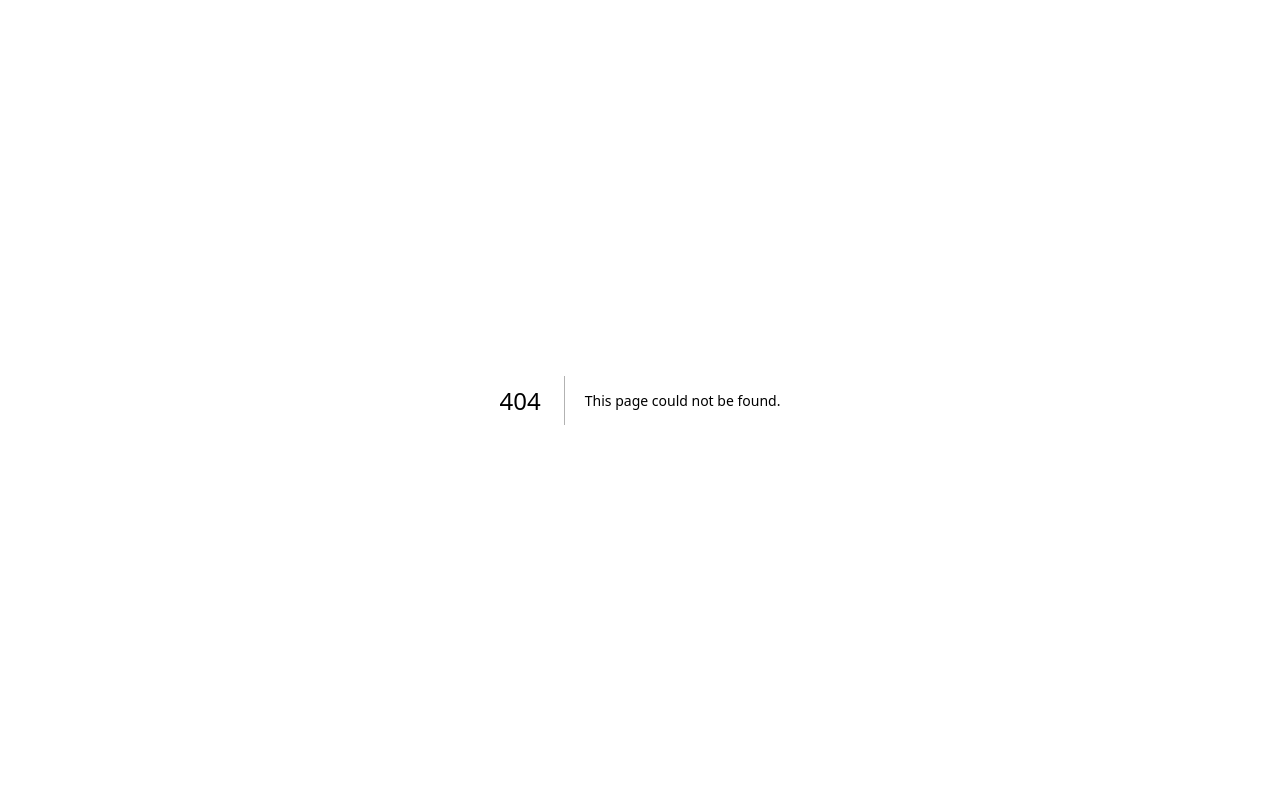
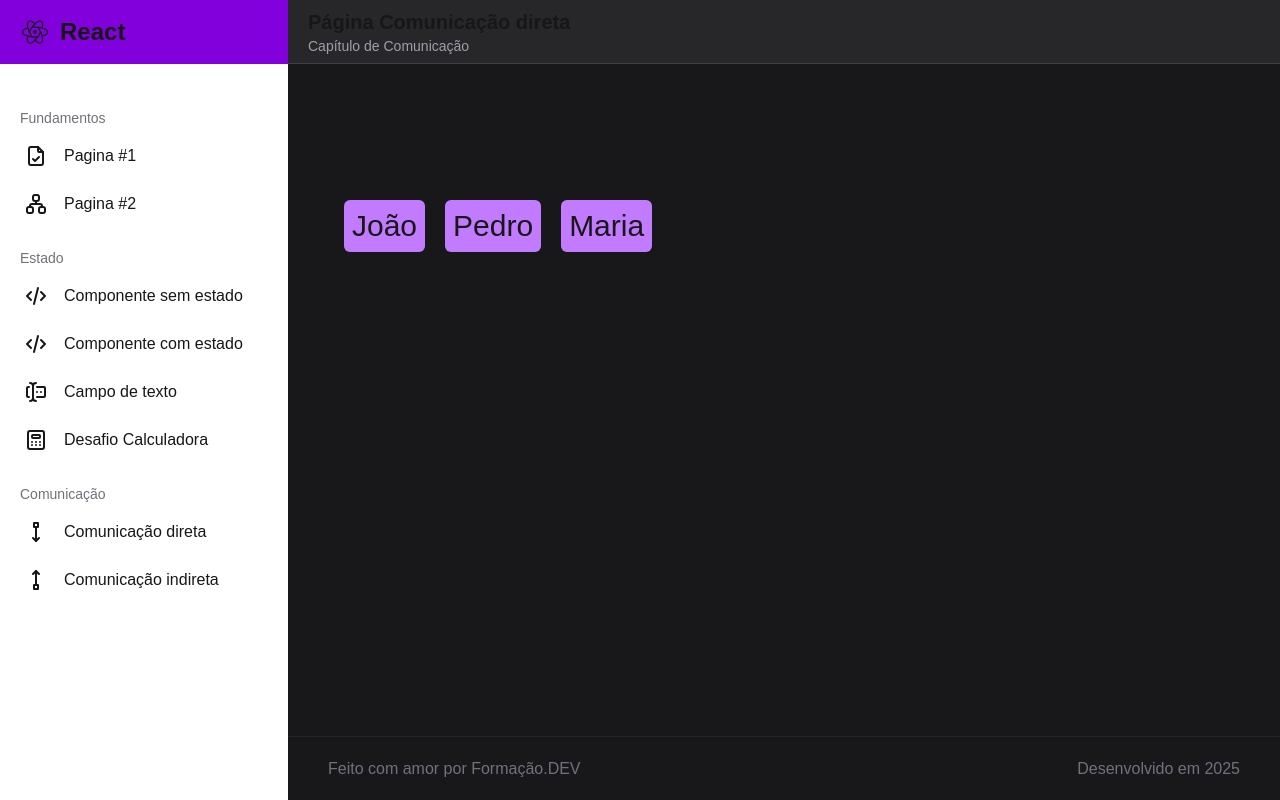
Before and after one commit to GustavoPaula/formacao-dev, a Next.js app in the folder react-fundamentos/: page /comunicacao/indireta in a window 1280 px wide. Before the commit this address had no page. Built offline with nearby package versions, Linux system fonts and the light colour scheme.

Commit message:
Comunicação Direta e Indireta entre componentes

```diff
--- a/react-fundamentos/components/Menu.tsx
+++ b/react-fundamentos/components/Menu.tsx
@@ -1,4 +1,4 @@
-import { Icon360View, IconCalculator, IconCode, IconFileCheck, IconForms, IconHome, IconSitemap } from "@tabler/icons-react";
+import { Icon360View, IconArrowDownSquare, IconArrowUpSquare, IconCalculator, IconCode, IconFileCheck, IconForms, IconHome, IconSitemap } from "@tabler/icons-react";
 import MenuItem from "./MenuItem";
 
 export default function Menu() {
@@ -16,6 +16,10 @@ export default function Menu() {
       <MenuItem icone={<IconCode />} texto="Componente com estado" url="/estado/com" />
       <MenuItem icone={<IconForms />} texto="Campo de texto" url="/estado/campoTexto" />
       <MenuItem icone={<IconCalculator />} texto="Desafio Calculadora" url="/estado/desafioCalculadora" />
+
+      <span className="text-sm text-zinc-500 pl-3 pt-4">Comunicação</span>
+      <MenuItem icone={<IconArrowDownSquare />} texto="Comunicação direta" url="/comunicacao/direta" />
+      <MenuItem icone={<IconArrowUpSquare />} texto="Comunicação indireta" url="/comunicacao/indireta" />
     </div>
   );
 }
--- /dev/null
+++ b/react-fundamentos/components/comunicacao/direta/Botoes.tsx
@@ -0,0 +1,17 @@
+import { useState } from "react";
+import Valor from "./Valor";
+
+export default function Botoes() {
+  const [nome, setNome] = useState('')
+
+  return (
+    <div className="flex flex-col p-4 rounded-md m-2">
+      <div className="flex gap-5">
+        <button onClick={() => setNome('Maria')} className="bg-purple-400 p-2 rounded-md">Maria</button>
+        <button onClick={() => setNome('Pedro')} className="bg-purple-400 p-2 rounded-md">Pedro</button>
+        <button onClick={() => setNome('João')} className="bg-purple-400 p-2 rounded-md">João</button>
+      </div>
+      <Valor texto={nome} />
+    </div>
+  )
+}
--- /dev/null
+++ b/react-fundamentos/components/comunicacao/direta/Valor.tsx
@@ -0,0 +1,11 @@
+interface BotoesProps {
+  texto: string
+}
+
+export default function Valor(props: BotoesProps) {
+  return (
+    <div className="p-4 rounded-md text-8xl font-black">
+      {props.texto}
+    </div>
+  )
+}
--- /dev/null
+++ b/react-fundamentos/components/comunicacao/indireta/Botoes.tsx
@@ -0,0 +1,13 @@
+interface BotoesProps {
+  alterarNome(nome: string): void
+}
+
+export default function Botoes(props: BotoesProps) {
+  return (
+    <div className="flex gap-5 p-4 rounded-md m-2">
+      <button onClick={() => props.alterarNome('João')} className="bg-purple-400 p-2 rounded-md">João</button>
+      <button onClick={() => props.alterarNome('Pedro')} className="bg-purple-400 p-2 rounded-md">Pedro</button>
+      <button onClick={() => props.alterarNome('Maria')} className="bg-purple-400 p-2 rounded-md">Maria</button>
+    </div>
+  )
+}
--- /dev/null
+++ b/react-fundamentos/components/comunicacao/indireta/Valor.tsx
@@ -0,0 +1,16 @@
+import { useState } from "react"
+import Botoes from "./Botoes"
+
+export default function Valor() {
+  const [ nome, setNome ] = useState('')
+
+  function alterar(nome: string) {
+    setNome(nome)
+  }
+  return (
+    <div>
+      <span className="p-4 rounded-md text-8xl font-black">{nome}</span>
+      <Botoes alterarNome={alterar} />
+    </div>
+  )
+}
--- /dev/null
+++ b/react-fundamentos/pages/comunicacao/direta.tsx
@@ -0,0 +1,12 @@
+import Botoes from "@/components/comunicacao/direta/Botoes";
+import Pagina from "@/components/Pagina";
+
+export default function Direta() {
+  return (
+    <Pagina titulo="Página Comunicação direta" subtitulo="Capítulo de Comunicação">
+      <div className="flex flex-col gap-5 items-start">
+        <Botoes />
+      </div>
+    </Pagina>
+  )
+}
--- /dev/null
+++ b/react-fundamentos/pages/comunicacao/indireta.tsx
@@ -0,0 +1,12 @@
+import Valor from "@/components/comunicacao/indireta/Valor";
+import Pagina from "@/components/Pagina";
+
+export default function Indireta() {
+  return (
+    <Pagina titulo="Página Comunicação direta" subtitulo="Capítulo de Comunicação">
+      <div className="flex flex-col gap-5 items-start">
+        <Valor />
+      </div>
+    </Pagina>
+  )
+}
```
